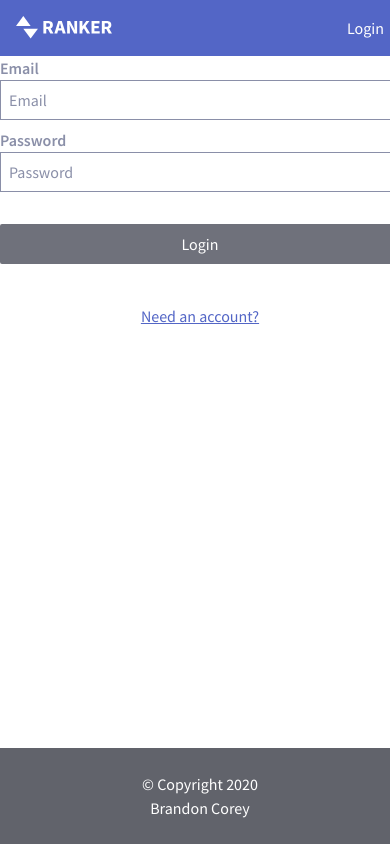
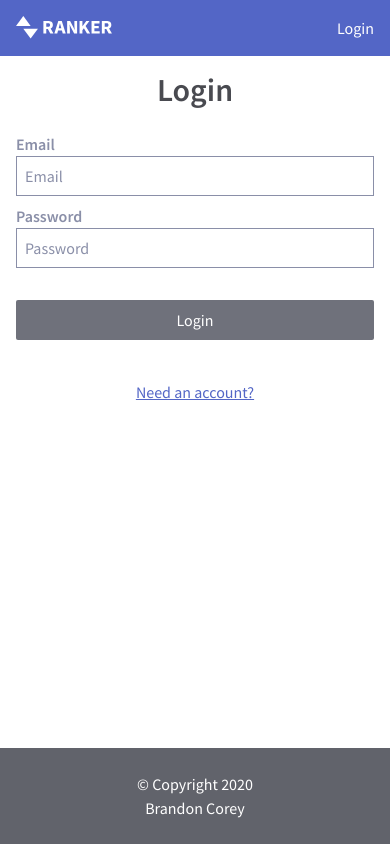
Before and after one commit to bcorey85/ranker-frontend, a React (Create React App) app: page /login in a window 390 px wide. Built offline with nearby package versions, Linux system fonts and the light colour scheme.

Commit message:
add padding to mobile view on auth form

```diff
--- a/src/components/auth/AuthForm.scss
+++ b/src/components/auth/AuthForm.scss
@@ -1,7 +1,21 @@
+@import '../../sass/abstracts/mixins';
+
 .auth-form {
 	display: flex;
 	flex-direction: column;
 	align-items: center;
+	width: 100%;
+	max-width: 40rem;
+	margin: 0 auto;
+
+	@include respond(900) {
+		justify-content: center;
+		padding: 1.6rem;
+	}
+
+	& form {
+		width: 100%;
+	}
 
 	& input,
 	& label {
@@ -9,7 +23,7 @@
 	}
 
 	& input {
-		width: 40rem;
+		width: 100%;
 	}
 
 	& button {
--- a/src/pages/Login.js
+++ b/src/pages/Login.js
@@ -15,6 +15,7 @@ const Login = () => {
 
 	return (
 		<AuthForm>
+			<h1>Login</h1>
 			<form>
 				<Input
 					type='text'
--- a/src/pages/Register.js
+++ b/src/pages/Register.js
@@ -16,6 +16,7 @@ const Register = () => {
 
 	return (
 		<AuthForm>
+			<h1>Register</h1>
 			<form>
 				<Input
 					type='text'
--- a/src/pages/ResetPassword.js
+++ b/src/pages/ResetPassword.js
@@ -13,6 +13,7 @@ const Register = () => {
 
 	return (
 		<AuthForm>
+			<h1>Reset Password</h1>
 			<form>
 				<Input
 					type='text'
```
